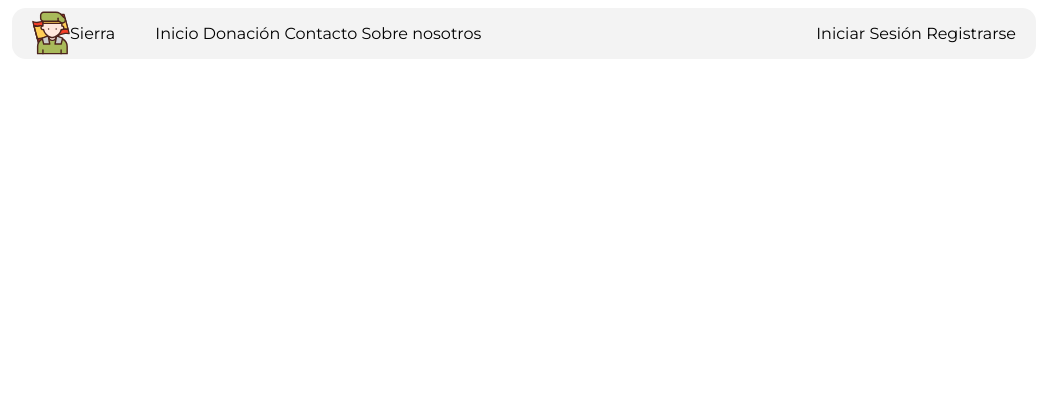
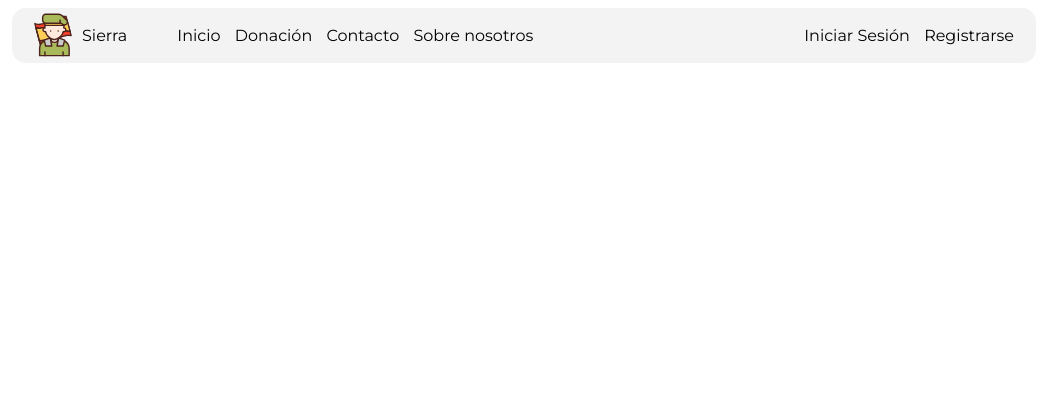
Before and after one commit to Geronimo-Basso/sierra, a PHP site: page /login.php in a window 1280 px wide. Shown: the top 420 px of the page, without its empty margins (116-1163 px from the left). Run offline with PHP 8.4, Linux system fonts and the light colour scheme.

Commit message:
Header and main content finish

```diff
--- a/assets/style/style.css
+++ b/assets/style/style.css
@@ -15,6 +15,7 @@ header {
     background-color: var(--header-color);
     border-radius: 14px;
     margin: 0 120px;
+    padding: 2px;
 }
 
 .flexbox-container-header {
@@ -28,28 +29,26 @@ header {
     display: flex;
 }
 
-.flexbox-container-navigation {
-    display: flex;
-}
-
 nav ul li {
     display: inline-block;
+    margin-left: 10px;
 }
 
 .flexbox-spacer {
     flex-grow: 1;
 }
 
-.flexbox-item-log-in {
-    justify-content: flex-start;
-    margin-left: 100px;
+#header-title{
+    margin-left: 10px;
 }
+
 /* Finish Header */
 
 /* Home Page - Main */
 .main-content {
     display: flex;
-    margin: 110px 0 0 120px;
+    margin: 110px 0 0px 120px;
+    margin-left: 140px;
     text-align: center;
 }
 
--- a/includes/header.php
+++ b/includes/header.php
@@ -6,7 +6,7 @@
                 <p id="header-title">Sierra</p>
             </div>
         </a>
-        <nav class="flexbox-container-navigation">
+        <nav>
             <ul>
                 <a href="index.php">
                     <li>Inicio</li>
@@ -23,8 +23,8 @@
             </ul>
         </nav>
         <div class="flexbox-spacer"></div>
-        <nav class="flexbox-container-log-in">
-            <ul class="flexbox-item-log-in">
+        <nav>
+            <ul>
                 <a href="login.php">
                     <li>Iniciar Sesión</li>
                 </a>
```
